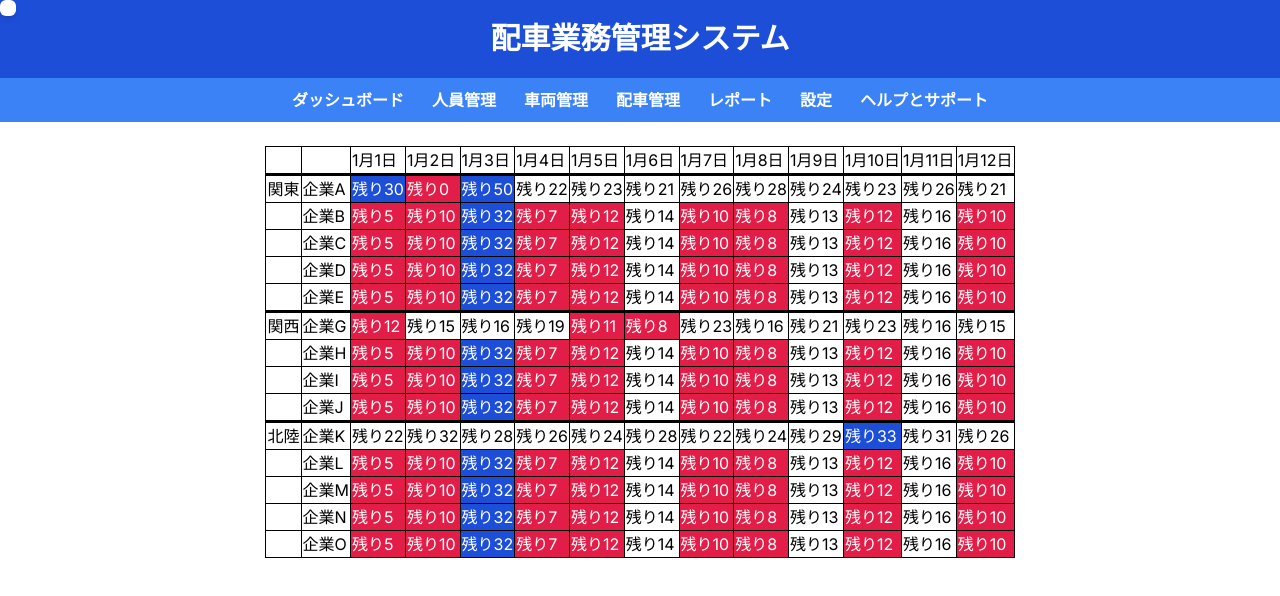
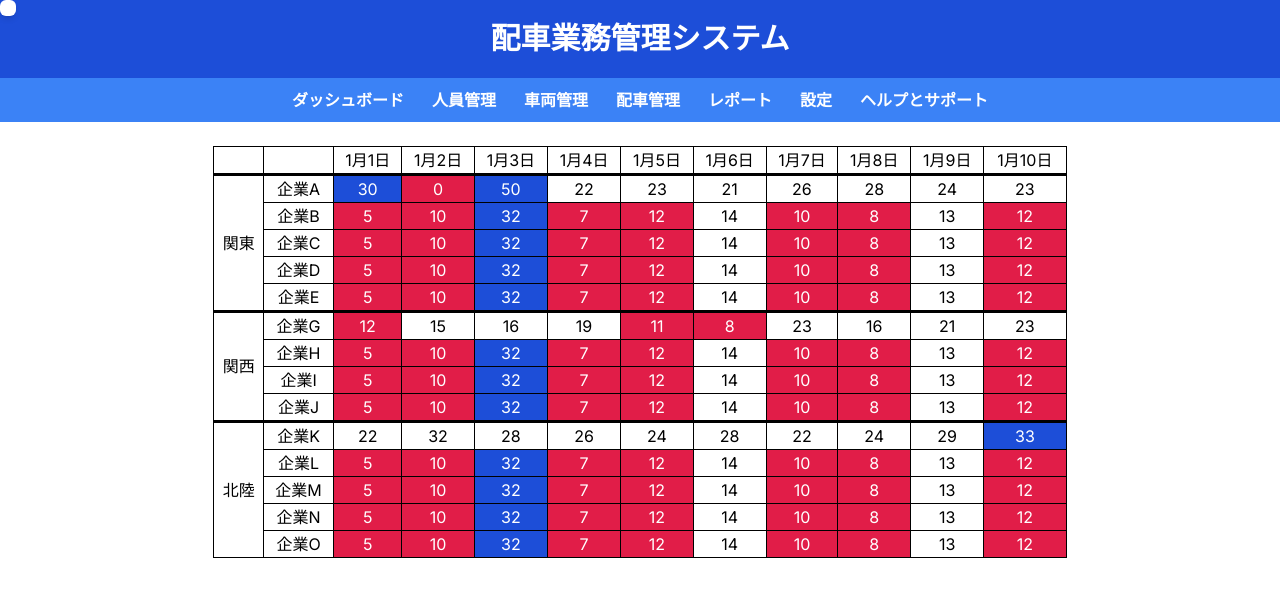
Before and after one commit to kuribararyo/dispatch-management-system, a Next.js app: page / in a window 1280 px wide. Shown: the top 596 px of the page. Built offline with nearby package versions, Linux system fonts and the light colour scheme.

Commit message:
表の軽い修正

```diff
--- a/src/app/page.tsx
+++ b/src/app/page.tsx
@@ -10,30 +10,30 @@ export default function Home() {
     {
       regionName: '関東',
       companies: [
-        { name: '企業A', data: ["20/50", "50/50", "0/50", "28/50", "27/50", "29/50", "24/50", "22/50", "26/50", "27/50", "24/50", "29/50"] },
-        { name: '企業B', data: ["35/40", "30/40", "8/40", "33/40", "28/40", "26/40", "30/40", "32/40", "27/40", "28/40", "24/40", "30/40"] },
-        { name: '企業C', data: ["35/40", "30/40", "8/40", "33/40", "28/40", "26/40", "30/40", "32/40", "27/40", "28/40", "24/40", "30/40"] },
-        { name: '企業D', data: ["35/40", "30/40", "8/40", "33/40", "28/40", "26/40", "30/40", "32/40", "27/40", "28/40", "24/40", "30/40"] },
-        { name: '企業E', data: ["35/40", "30/40", "8/40", "33/40", "28/40", "26/40", "30/40", "32/40", "27/40", "28/40", "24/40", "30/40"] }
+        { name: '企業A', data: ["20/50", "50/50", "0/50", "28/50", "27/50", "29/50", "24/50", "22/50", "26/50", "27/50"] },
+        { name: '企業B', data: ["35/40", "30/40", "8/40", "33/40", "28/40", "26/40", "30/40", "32/40", "27/40", "28/40"] },
+        { name: '企業C', data: ["35/40", "30/40", "8/40", "33/40", "28/40", "26/40", "30/40", "32/40", "27/40", "28/40"] },
+        { name: '企業D', data: ["35/40", "30/40", "8/40", "33/40", "28/40", "26/40", "30/40", "32/40", "27/40", "28/40"] },
+        { name: '企業E', data: ["35/40", "30/40", "8/40", "33/40", "28/40", "26/40", "30/40", "32/40", "27/40", "28/40"] }
       ]
     },
     {
       regionName: '関西',
       companies: [
-        { name: '企業G', data: ["28/40", "25/40", "24/40", "21/40", "29/40", "32/40", "17/40", "24/40", "19/40", "17/40", "24/40", "25/40"] },
-        { name: '企業H', data: ["35/40", "30/40", "8/40", "33/40", "28/40", "26/40", "30/40", "32/40", "27/40", "28/40", "24/40", "30/40"] },
-        { name: '企業I', data: ["35/40", "30/40", "8/40", "33/40", "28/40", "26/40", "30/40", "32/40", "27/40", "28/40", "24/40", "30/40"] },
-        { name: '企業J', data: ["35/40", "30/40", "8/40", "33/40", "28/40", "26/40", "30/40", "32/40", "27/40", "28/40", "24/40", "30/40"] }
+        { name: '企業G', data: ["28/40", "25/40", "24/40", "21/40", "29/40", "32/40", "17/40", "24/40", "19/40", "17/40"] },
+        { name: '企業H', data: ["35/40", "30/40", "8/40", "33/40", "28/40", "26/40", "30/40", "32/40", "27/40", "28/40"] },
+        { name: '企業I', data: ["35/40", "30/40", "8/40", "33/40", "28/40", "26/40", "30/40", "32/40", "27/40", "28/40"] },
+        { name: '企業J', data: ["35/40", "30/40", "8/40", "33/40", "28/40", "26/40", "30/40", "32/40", "27/40", "28/40"] }
       ]
     },
     {
       regionName: '北陸',
       companies: [
-        { name: '企業K', data: ["33/55", "23/55", "27/55", "29/55", "31/55", "27/55", "33/55", "31/55", "26/55", "22/55", "24/55", "29/55"] },
-        { name: '企業L', data: ["35/40", "30/40", "8/40", "33/40", "28/40", "26/40", "30/40", "32/40", "27/40", "28/40", "24/40", "30/40"] },
-        { name: '企業M', data: ["35/40", "30/40", "8/40", "33/40", "28/40", "26/40", "30/40", "32/40", "27/40", "28/40", "24/40", "30/40"] },
-        { name: '企業N', data: ["35/40", "30/40", "8/40", "33/40", "28/40", "26/40", "30/40", "32/40", "27/40", "28/40", "24/40", "30/40"] },
-        { name: '企業O', data: ["35/40", "30/40", "8/40", "33/40", "28/40", "26/40", "30/40", "32/40", "27/40", "28/40", "24/40", "30/40"] }
+        { name: '企業K', data: ["33/55", "23/55", "27/55", "29/55", "31/55", "27/55", "33/55", "31/55", "26/55", "22/55"] },
+        { name: '企業L', data: ["35/40", "30/40", "8/40", "33/40", "28/40", "26/40", "30/40", "32/40", "27/40", "28/40"] },
+        { name: '企業M', data: ["35/40", "30/40", "8/40", "33/40", "28/40", "26/40", "30/40", "32/40", "27/40", "28/40"] },
+        { name: '企業N', data: ["35/40", "30/40", "8/40", "33/40", "28/40", "26/40", "30/40", "32/40", "27/40", "28/40"] },
+        { name: '企業O', data: ["35/40", "30/40", "8/40", "33/40", "28/40", "26/40", "30/40", "32/40", "27/40", "28/40"] }
       ]
     }
   ];
@@ -53,7 +53,7 @@ export default function Home() {
     const [numerator, denominator] = cellData.split('/').map(Number);
     const remaining = denominator - numerator;
     const colorClass = getColorClass(numerator, denominator);
-    return { colorClass, text: `残り${remaining}`, fraction: `${numerator}/${denominator}` };
+    return { colorClass, text: `${remaining}`, fraction: `${numerator}/${denominator}` };
   };
 
   const handleMouseEnter = (fraction, event) => {
@@ -72,13 +72,13 @@ export default function Home() {
           {hoverText}
         </div>
         <div style={{ display: 'flex', justifyContent: 'center', width: '100%' }}>
-        <table className="table-bordered table-auto border-collapse m-6">
+        <table className="table-bordered table-auto border-collapse m-6 md:w-2/3 md:text-base text-xs text-center">
           <tbody>
-            <tr ><td></td><td></td><td>1月1日</td><td>1月2日</td><td>1月3日</td><td>1月4日</td><td>1月5日</td><td>1月6日</td><td>1月7日</td><td>1月8日</td><td>1月9日</td><td>1月10日</td><td>1月11日</td><td>1月12日</td></tr>
+            <tr ><td></td><td></td><td>1月1日</td><td>1月2日</td><td>1月3日</td><td>1月4日</td><td>1月5日</td><td>1月6日</td><td>1月7日</td><td>1月8日</td><td>1月9日</td><td>1月10日</td></tr>
             {regions.map(region => (
               <>
                 <tr className="region-row">
-                  <td>{region.regionName}</td>
+                  <td rowSpan={region.companies.length}>{region.regionName}</td>
                   <td>{region.companies[0].name}</td>
                   {region.companies[0].data.map((data, index) => {
                     const { colorClass, text, fraction } = parseAndStyleCell(data);
@@ -93,12 +93,11 @@ export default function Home() {
                 </tr>
                 {region.companies.slice(1).map(company => (
                   <tr key={company.name}>
-                    <td></td>
                     <td>{company.name}</td>
                     {company.data.map((data, index) => {
                       const { colorClass, text, fraction } = parseAndStyleCell(data);
                       return (
-                        <td key={index} className={`${colorClass} relative`}
+                        <td key={index} className={`${colorClass} relative text-center`}
                             onMouseEnter={(event) => handleMouseEnter(fraction, event)}
                             onMouseLeave={handleMouseLeave}>
                           {text}
@@ -113,6 +112,5 @@ export default function Home() {
         </table>
       </div>
     </>
-
   );
 }
```
Also changed, not shown: src/app/globals.css (line endings or trailing spaces).
